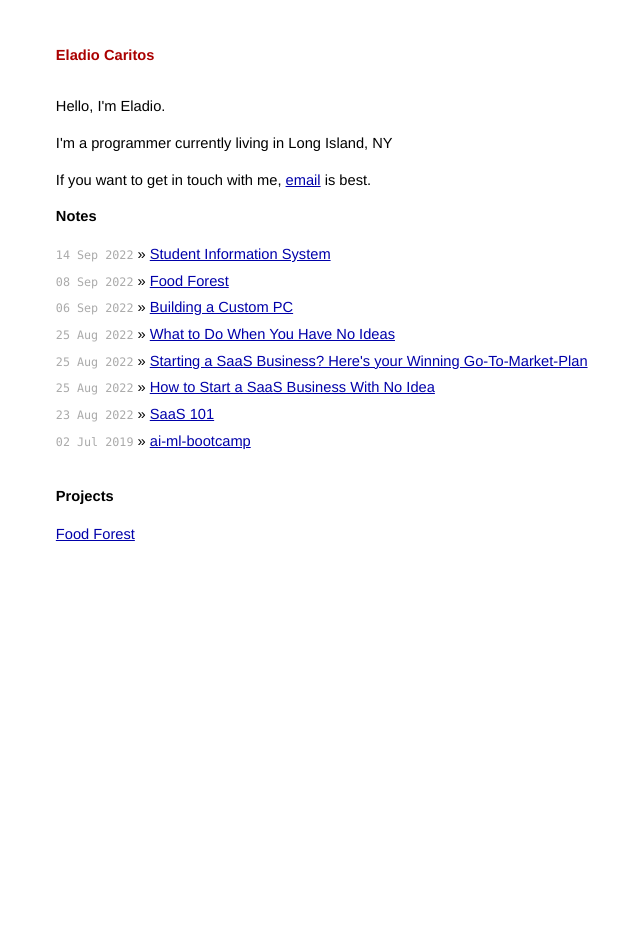
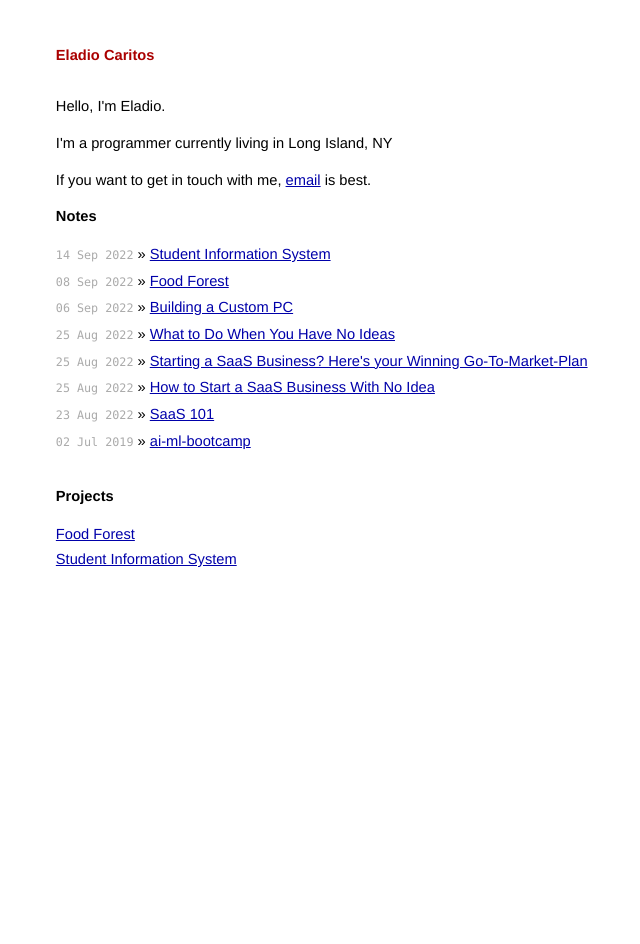
Before and after one commit to caritos/caritos.github.io, a Jekyll site: the page built from index.md, in a window 1280 px wide. Shown: the whole page, without its empty margins (276-916 px from the left). Built offline with Jekyll 4.4.1, drawn with Linux system fonts in a browser that asks for light colours.

Commit message:
added project to index page.

```diff
--- a/index.md
+++ b/index.md
@@ -18,4 +18,5 @@ title: Eladio Caritos
 <h1>Projects</h1>
 <ul class="posts">
 <li><a href="https://caritos.github.io/2022/09/08/food-forest.html">Food Forest</a></li>
+<li><a href="https://caritos.github.io/2022/09/14/student-information-system.html">Student Information System</a></li>
 </ul>
```
